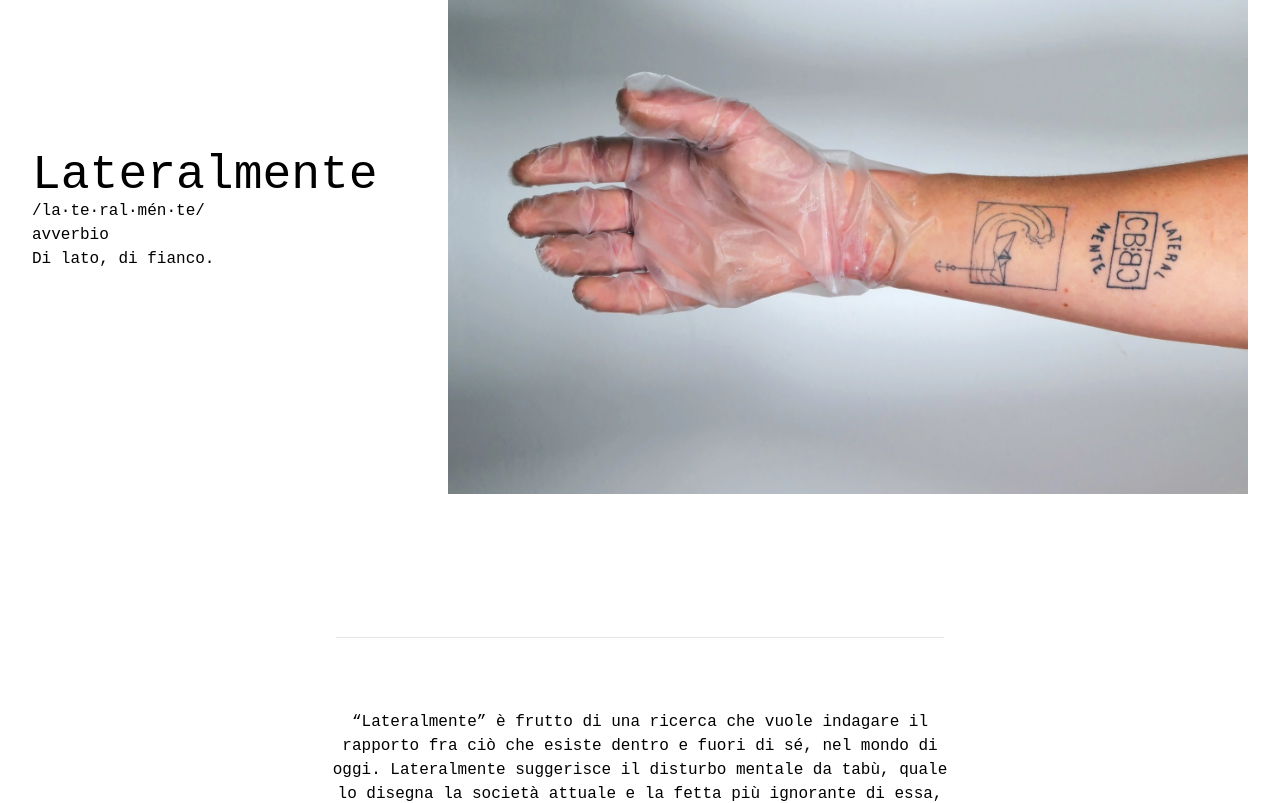
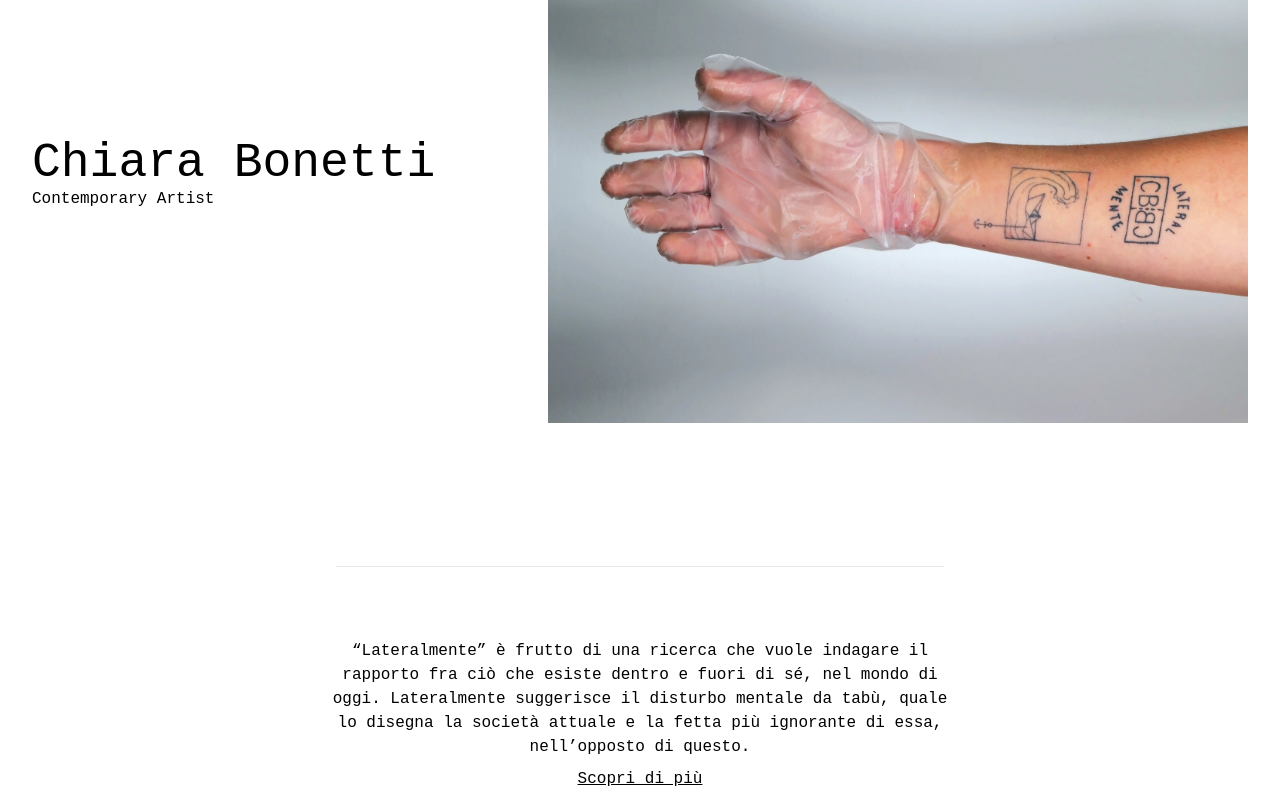
Before and after one commit to veratimo/cbd, a Next.js app: page / in a window 1280 px wide. Shown: the part 200-1003 px from the top of the page. Built offline with nearby package versions, Linux system fonts and the light colour scheme.

Commit message:
Starting changes

```diff
--- a/app/layout.js
+++ b/app/layout.js
@@ -14,7 +14,7 @@ export default function RootLayout({ children }) {
   return (
     <html lang="en">
       <body className={inter.className}>
-        <Navbar />
+        <Navbar/>
         <main>{children}</main>
         <Footer />
       </body>
--- a/components/Homepage.jsx
+++ b/components/Homepage.jsx
@@ -4,23 +4,25 @@ import React from 'react'
 
 import { featuredExhibition } from '@/constants/constants';
 
+
 const Homepage = () => {
   return (
     <div className='container mx-auto py-0 sm:py-6 lg:py-8'>
       <div className='mx-auto max-w-7xl px-2 sm:px-6 lg:px-8'>
-        <div className='flex flex-row flex-wrap items-center justify-center sm:justify-between h-[50vh] sm:h-auto'>
+        <div className='flex flex-row items-center justify-center sm:justify-between h-[50vh] sm:h-auto'>
           <div className='flex-col'>
-            <h1 className='text-3xl sm:text-5xl'>Lateralmente</h1>
-            <h2>/la·te·ral·mén·te/</h2>
-            <h3>avverbio</h3>
-            <p>Di lato, di fianco.</p>
+            <h1 className='text-3xl sm:text-5xl'>Chiara Bonetti</h1>
+            <h2>Contemporary Artist</h2>
+            {/* <h3>avverbio</h3>
+            <p className='mt-2'>Di lato, di fianco.</p>
+            <p className='mt-6 sm:mt-3 underline'><Link href="/exhibition">Leggi di più</Link></p> */}
           </div>
           <Image
             src="/assets/images/index/braccio-guanto.webp"
             alt=""
-            width={800}
-            height={800}
-            className='hidden sm:block'
+            width={700}
+            height={700}
+            className='hidden sm:block max-w-full h-auto'
           />
         </div>
         {/* end of hero and start p Lateralmente */}
@@ -29,13 +31,13 @@ const Homepage = () => {
               <hr style={{width:"50%"}} />
           </div>
 
-          <div className='flex flex-col items-center mx-auto my-4 sm:my-8 w-[50vw]'>
+          <div className='flex flex-col items-center mx-2 sm:mx-auto my-4 sm:my-8 w-full sm:w-[50vw]'>
               <p className='text-center'>
                   “Lateralmente” è frutto di una ricerca che vuole indagare il rapporto fra ciò che esiste dentro e fuori di sé, nel mondo di oggi.
                   Lateralmente suggerisce il disturbo mentale da tabù, quale lo disegna la società attuale e la fetta più ignorante di essa, nell’opposto di questo.
               </p>
               <Link className="text-black" href="/exhibition">
-                        <p className="pt-2 underline">Leggi di più</p>
+                        <p className="pt-2 underline">Scopri di più</p>
               </Link>
           </div>
 
@@ -46,9 +48,9 @@ const Homepage = () => {
         {/* Start grid gallery */}
         <div className='grid grid-cols-1 place-items-center sm:grid-cols-3'>
             {featuredExhibition.map((featured, id) => (
-              <div className='p-4 transition ease-in-out delay-250 hover:-translate-y-1 hover:scale-110 duration-600'>
+              <div className='p-4 '>
                 <Link href={featured.href}>
-                  <Image src={featured.image} key={id} alt='' width={300} height={300}/>
+                  <Image src={featured.image} key={id} alt='' width={500} height={500}/>
                 </Link>
               </div>
             ))}
--- a/components/Navbar.jsx
+++ b/components/Navbar.jsx
@@ -71,8 +71,8 @@ const Navbar = () => {
 
   return (
         <>
-          <nav className="mx-auto max-w-7xl pb-2 sm:pb-6 lg:pb-8">
-            <div className="relative flex h-16 items-center justify-between">
+          <nav className="sticky top-0 mx-auto max-w-7xl pb-2 sm:pb-6 lg:pb-8 ">
+            <div className="flex h-16 items-center justify-between bg-white/95">
                 <Link href="/">
                 <Image
                   src="/assets/icons/logo-black.png"
@@ -101,7 +101,7 @@ const Navbar = () => {
                   <div
                     className={`z-40 ${
                       !toggle ? "hidden" : "flex"
-                    } p-6 bg-white-grey-gradient absolute top-20 right-0 mx-4 my-2 min-w-[140px] rounded-xl sidebar`}
+                    } p-6 bg-white absolute top-20 right-0 mx-4 my-2 min-w-[140px] rounded-xl sidebar`}
                     >
                     <ul className="list-none flex justify-end items-start flex-1 flex-col">
                       {navigation.map((menu, index) => (
--- /dev/null
+++ b/components/Swiper.jsx
@@ -0,0 +1,21 @@
+import React from 'react'
+
+const Swiper = () => {
+  return (
+    <>
+        <Swiper navigation={true} modules={[Navigation]} className="mySwiper">
+        <SwiperSlide>Slide 1</SwiperSlide>
+        <SwiperSlide>Slide 2</SwiperSlide>
+        <SwiperSlide>Slide 3</SwiperSlide>
+        <SwiperSlide>Slide 4</SwiperSlide>
+        <SwiperSlide>Slide 5</SwiperSlide>
+        <SwiperSlide>Slide 6</SwiperSlide>
+        <SwiperSlide>Slide 7</SwiperSlide>
+        <SwiperSlide>Slide 8</SwiperSlide>
+        <SwiperSlide>Slide 9</SwiperSlide>
+      </Swiper>
+    </>
+  )
+}
+
+export default Swiper
--- a/components/Work.jsx
+++ b/components/Work.jsx
@@ -141,19 +141,19 @@ const Work = () => {
 
         <div className="grid grid-cols-1 gap-x-6 gap-y-10 sm:grid-cols-2 lg:grid-cols-3 xl:grid-cols-4 xl:gap-x-8 mt-20">
           {products.map((product) => (
-            <Link key={product.id} href={product.href} className="group">
-              <div className="aspect-h-1 aspect-w-1 w-full overflow-hidden rounded-lg bg-gray-200 xl:aspect-h-8 xl:aspect-w-7">
+            <div key={product.id} className="group">
+              <div className="aspect-h-1 aspect-w-1 w-full overflow-hidden rounded-2 bg-gray-200 xl:aspect-h-8 xl:aspect-w-7">
                 <Image
                     width={500}
                     height={500}
                     src={product.imageSrc}
                     alt={product.imageAlt}
-                    className="h-full w-full object-cover object-center group-hover:opacity-75"
+                    className="h-full w-full object-cover object-center"
                 />
               </div>
               {/* <h3 className="mt-4 text-sm text-gray-700">{product.name}</h3>
               <p className="mt-1 text-lg font-medium text-gray-900">{product.price}</p> */}
-            </Link>
+            </div>
           ))}
         </div>
       </div>
```
